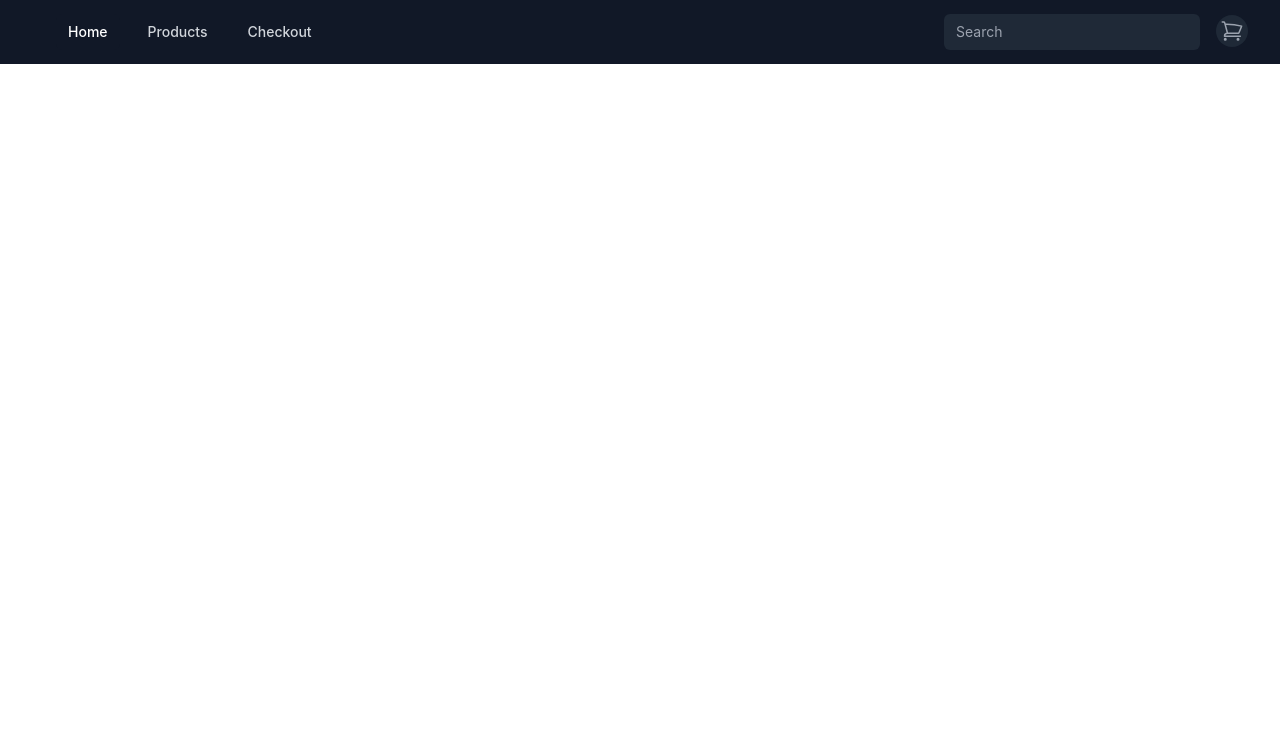
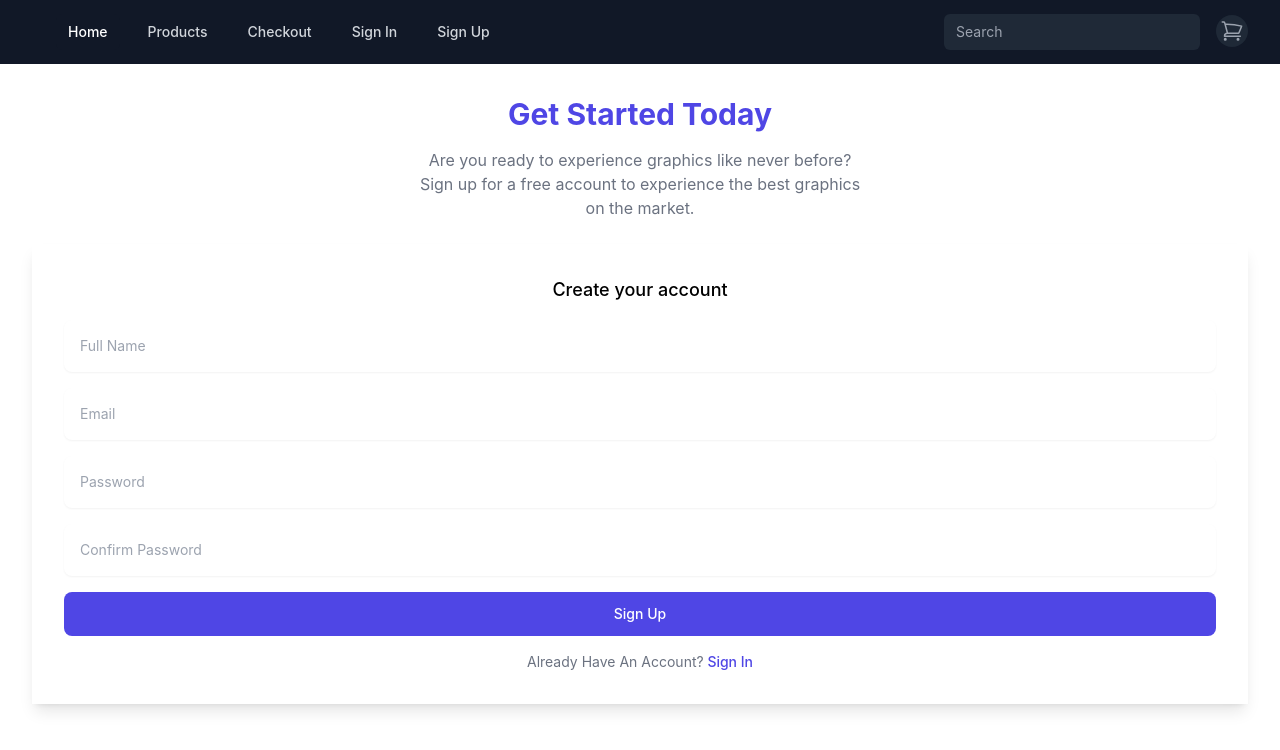
Before and after one commit to RC00K/Cook_INF655_Midterm, a React (Create React App) app in the folder Midterm/midterm-app/: page /signup in a window 1280 px wide. Shown: the top 750 px of the page. Built offline with nearby package versions, Linux system fonts and the light colour scheme.

Commit message:
added new forms

```diff
--- a/Midterm/midterm-app/src/App.js
+++ b/Midterm/midterm-app/src/App.js
@@ -3,6 +3,8 @@ import { BrowserRouter, Routes, Route } from 'react-router-dom';
 import NavBar from './pages/Navigation/NavBar';
 import Home from './pages/Home';
 import Products from './pages/Products';
+import SignIn from './pages/SignIn';
+import SignUp from './pages/SignUp';
 import Checkout from './pages/Checkout';
 import Success from './pages/Success';
 import ProductDetails from './components/Product/ProductDetails';
@@ -17,6 +19,8 @@ function App() {
         <Routes>
           <Route path="/" element={<Home />} />
           <Route path="/product" element={<Products />} />
+          <Route path="/signin" element={<SignIn />} />
+          <Route path="/signup" element={<SignUp />} />
           <Route path="/checkout" element={<Checkout />} />
           <Route path="/success" element={<Success />} />
           <Route path="/product/:productId" element={<ProductDetails />} />
--- a/Midterm/midterm-app/src/pages/Navigation/NavBar.js
+++ b/Midterm/midterm-app/src/pages/Navigation/NavBar.js
@@ -9,6 +9,8 @@ const navigation = [
     { name: 'Home', href: '/', current: true }, // the current property indicates the active item
     { name: 'Products', href: '/product', current: false },
     { name: 'Checkout', href: '/checkout', current: false },
+    { name: 'Sign In', href: '/signin', current: false },
+    { name: 'Sign Up', href: '/signup', current: false },
 ]
 
 // Utility function to concatenate classes
--- /dev/null
+++ b/Midterm/midterm-app/src/pages/SignIn.js
@@ -0,0 +1,61 @@
+import React, { useState } from 'react';
+import { Link } from 'react-router-dom';
+
+const SignIn = () => {
+    return (
+        <div className="bg-white">
+            <div className="mx-auto max-w-2xl py-16 px-4 sm:py-24 sm:px-6 lg:max-w-7xl lg:px-8">
+                <h1 className="text-center text-2xl font-bold text-indigo-600 sm:text-3xl">
+                    Welcome Back
+                </h1>
+                <p className="mx-auto mt-4 max-w-md text-center text-gray-500">
+                    Are you ready to experience graphics like never before?
+                    Sign in to your account to start your journey.
+                </p>
+                <form
+                    action="#"
+                    className="mt-6 mb-0 space-y-4 rouned-lg p-4 shadow-lg sm:p-6 lg:p-8"
+                >
+                    <p className="text-center text-lg font-medium">Sign in to your account</p>
+                    <div>
+                        <label for="email" className="sr-only">Email</label>
+                        <div className="relative">
+                            <input
+                                type="email"
+                                className="w-full rounded-lg border-gray-200 p-4 pr-12 text-sm shadow-sm"
+                                placeholder="Email"
+                            />
+                        </div>
+                    </div>
+
+                    <div>
+                        <label for="password" className="sr-only">Password</label>
+                        <div className="relative">
+                            <input
+                                type="password"
+                                className="w-full rounded-lg border-gray-200 p-4 pr-12 text-sm shadow-sm"
+                                placeholder="Password"
+                            />
+                        </div>
+                    </div>
+
+                    <button
+                        type="submit"
+                        className="block w-full rounded-lg bg-indigo-600 px-5 py-3 text-sm font-medium text-white"
+                    >
+                        Sign In
+                    </button>
+
+                    <p className="text-center text-sm text-gray-500">
+                        No Account?
+                        <Link to="/signup" className="font-medium text-indigo-600 hover:text-indigo-500">
+                            {' '}Sign Up
+                        </Link>
+                    </p>
+                </form>
+            </div>
+        </div>
+    );
+}
+
+export default SignIn;
--- /dev/null
+++ b/Midterm/midterm-app/src/pages/SignUp.js
@@ -0,0 +1,84 @@
+import React, { useState } from 'react';
+import { Link } from 'react-router-dom';
+
+const SignUp = () => {
+    return (
+        <div className="bg-white">
+            <div className="mx-auto max-w-2xl py-16 px-4 sm:py-24 sm:px-6 lg:max-w-7xl lg:px-8">
+                <h1 className="text-center text-2xl font-bold text-indigo-600 sm:text-3xl">
+                    Get Started Today
+                </h1>
+                <p className="mx-auto mt-4 max-w-md text-center text-gray-500">
+                    Are you ready to experience graphics like never before?
+                    Sign up for a free account to experience the
+                    best graphics on the market.
+                </p>
+                <form
+                    action="#"
+                    className="mt-6 mb-0 space-y-4 rouned-lg p-4 shadow-lg sm:p-6 lg:p-8"
+                >
+                    <p className="text-center text-lg font-medium">Create your account</p>
+                    <div>
+                        <label for="email" className="sr-only">Full Name</label>
+                        <div className="relative">
+                            <input
+                                type="name"
+                                className="w-full rounded-lg border-gray-200 p-4 pr-12 text-sm shadow-sm"
+                                placeholder="Full Name"
+                            />
+                        </div>
+                    </div>
+
+                    <div>
+                        <label for="email" className="sr-only">Email</label>
+                        <div className="relative">
+                            <input
+                                type="email"
+                                className="w-full rounded-lg border-gray-200 p-4 pr-12 text-sm shadow-sm"
+                                placeholder="Email"
+                            />
+                        </div>
+                    </div>
+
+                    <div>
+                        <label for="password" className="sr-only">Password</label>
+                        <div className="relative">
+                            <input
+                                type="password"
+                                className="w-full rounded-lg border-gray-200 p-4 pr-12 text-sm shadow-sm"
+                                placeholder="Password"
+                            />
+                        </div>
+                    </div>
+
+                    <div>
+                        <label for="password" className="sr-only">Confirm Password</label>
+                        <div className="relative">
+                            <input
+                                type="password"
+                                className="w-full rounded-lg border-gray-200 p-4 pr-12 text-sm shadow-sm"
+                                placeholder="Confirm Password"
+                            />
+                        </div>
+                    </div>
+
+                    <button
+                        type="submit"
+                        className="block w-full rounded-lg bg-indigo-600 px-5 py-3 text-sm font-medium text-white"
+                    >
+                        Sign Up
+                    </button>
+
+                    <p className="text-center text-sm text-gray-500">
+                        Already Have An Account?
+                        <Link to="/signin" className="font-medium text-indigo-600 hover:text-indigo-500">
+                            {' '}Sign In
+                        </Link>
+                    </p>
+                </form>
+            </div>
+        </div>
+    );
+}
+
+export default SignUp;
```
Also changed, not shown: 1 other file (tests, documents, lock files or other folders).
